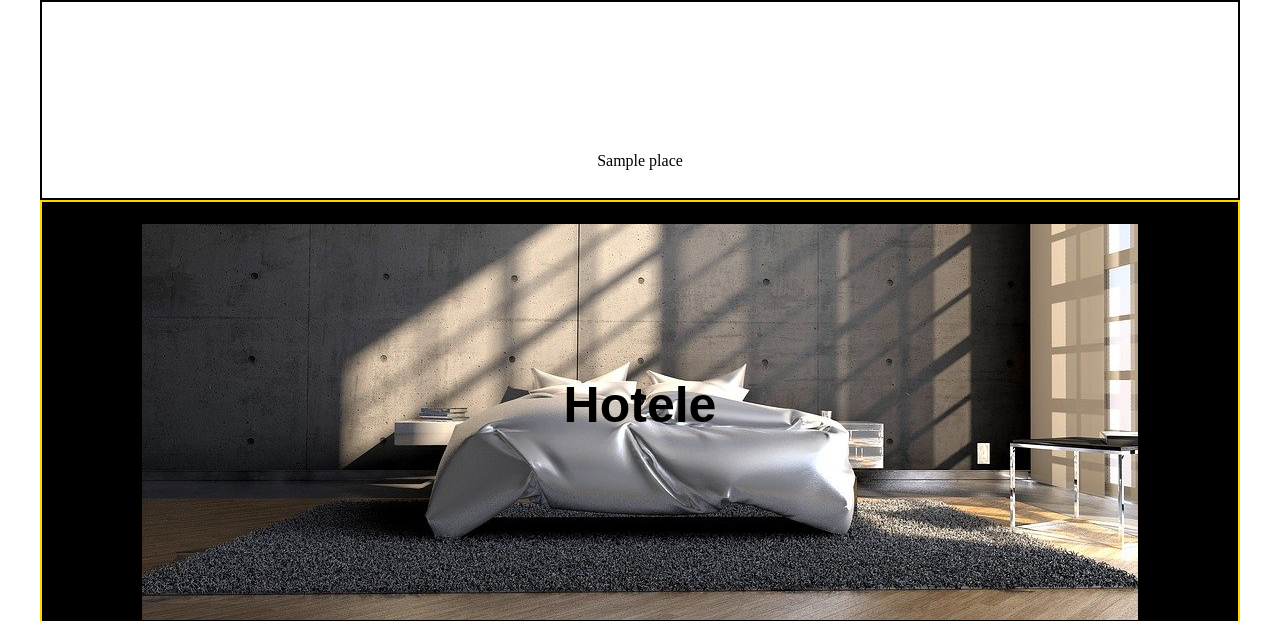
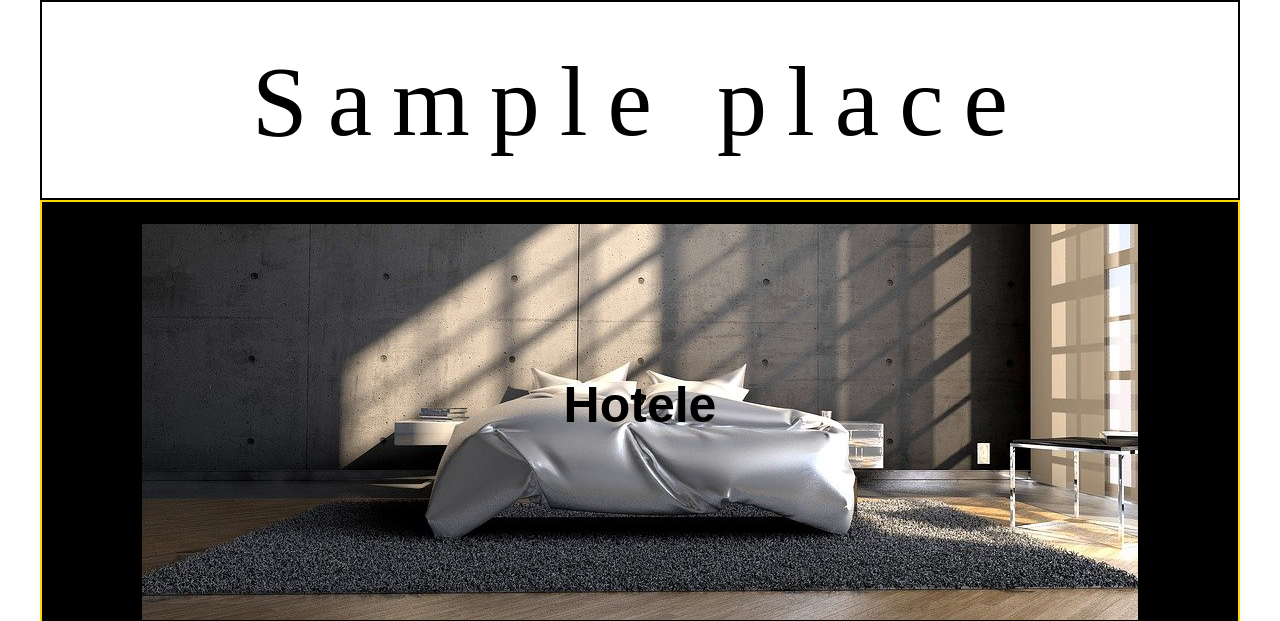
Before and after one commit to stepi2299/PSBD_project, a Python web app: template app/templates/place.html in a window 1280 px wide. Shown: the top 621 px of the page. Run offline with Jinja, Linux system fonts and the light colour scheme; the template is opened without the code that fills it: most values are stand-ins (such as "Sample title", 1, 10 or a date in 2020).

Commit message:
Zmiana tytulu w panelu miejsca

```diff
--- a/app/static/css/style_profil.css
+++ b/app/static/css/style_profil.css
@@ -15,12 +15,20 @@ header:first-child {
     height: 200px;
     border: 2px solid black;
     margin: 0 auto;
+
 }
 
 
 
 
-
+.bg_title {
+    display: flex;
+	justify-content: center;
+	align-items: center;
+    line-height: 200px;
+    font-size: 100px;
+    letter-spacing: 20px;
+}
 
 .bg {
     margin-top: 150px;
--- a/app/templates/place.html
+++ b/app/templates/place.html
@@ -10,7 +10,8 @@
 <body>
     <div class="wrapper">
         <header>
-            <div class="bg">
+            <div class="bg_title">
+              <img src="" alt="">
                 <span class="title"><p>{{place.name}}</p></span>
             </div>
         </header>
```
